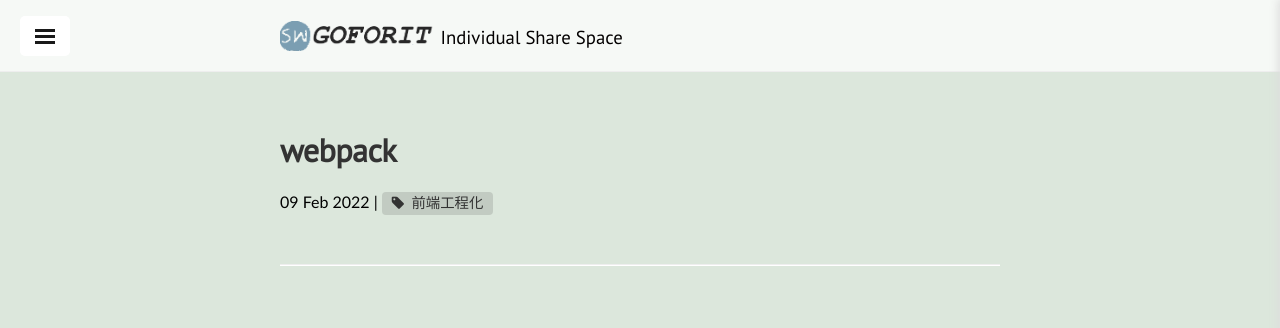
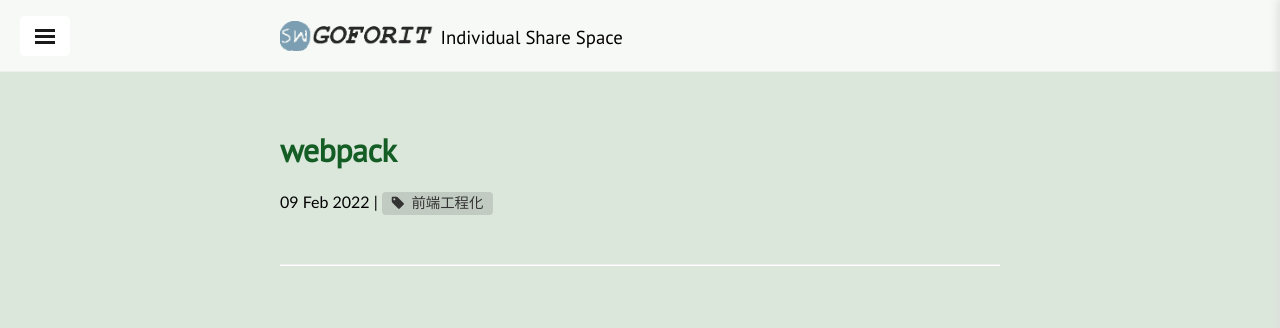
Before and after one commit to illust/illust.github.io, a Jekyll site: the page built from _posts/2022-02-09-webpack.md, in a window 1280 px wide. Shown: the top 328 px of the page. Built offline with Jekyll 4.4.1, drawn with Linux system fonts in a browser that asks for light colours; nearby versions of some CDN libraries; some web fonts are replaced; comment, search, counter and statistics services are not loaded.

Commit message:
update 4.24 thrid

```diff
--- a/_scss/component/_post.scss
+++ b/_scss/component/_post.scss
@@ -20,7 +20,7 @@
   }
 
   .post-title {
-    color: $theme-color;
+    color: #145e25; //$theme-color;
     margin-top: 0;
   }
 
--- a/blog/index.html
+++ b/blog/index.html
@@ -48,3 +48,6 @@
     <span class="pagination-item newer">Newer</span>
   {% endif %}
 </div>
+{% if site.disqus_short_name %}
+<script id="dsq-count-scr" src="//{{ site.disqus_short_name }}.disqus.com/count.js" async></script>
+{% endif %}
```
